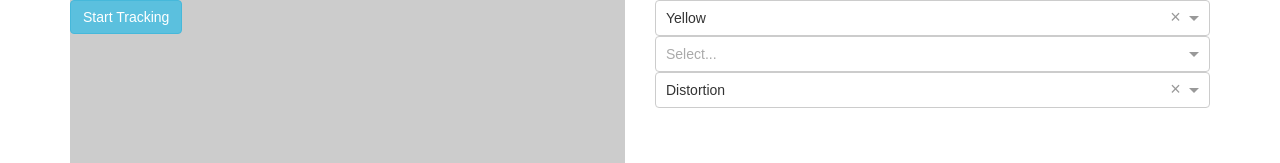
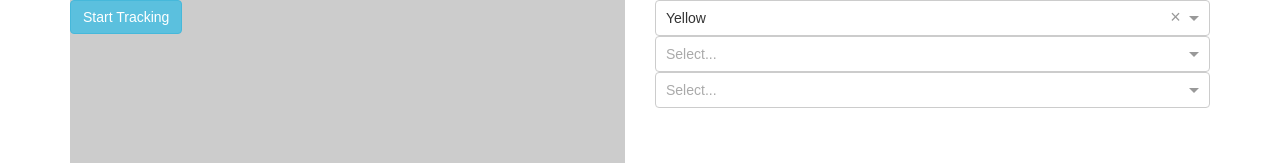
Before and after one commit to Caroisawesome/ColorToSound, a React (Create React App) app in the folder color-music/: page / in a window 1280 px wide. Shown: the top 163 px of the page. Built offline with nearby package versions, Linux system fonts and the light colour scheme.

Commit message:
controls now tied to tracker class

```diff
--- a/color-music/src/components/ColorTrackerClass.js
+++ b/color-music/src/components/ColorTrackerClass.js
@@ -4,17 +4,17 @@ import $ from 'jquery';
 import Tone from 'tone';
 
 class ColorNoiseMaker {
-    constructor(videoId, canvasId, controls) {
+    constructor(videoId, canvasId, settings) {
 	this.makeNoise = true;
-	this.colors = ['magenta', 'cyan', 'yellow'];
+	this.colors = [settings.color]
 	this.videoId ='#'+videoId;
 	this.canvas = $('#'+canvasId)[0];
 	this.context = this.canvas.getContext('2d');
 	this.polySynth = new Tone.PolySynth(4, Tone.Synth).toMaster();
-	this.distortion = new Tone.Distortion().toMaster();
+	this.distortion = new Tone[settings.effect]().toMaster();
 	this.colorTracker = new tracking.ColorTracker(this.colors);
 
-	this.CScale = ["C3","D3","E3","F3","G3","A3","B3","C4","D4","E4","F4","G4","A4","B4"];
+	this.CScale = settings.scale;
 
 	this.initTracking();
     }
--- a/color-music/src/components/controlOptions.js
+++ b/color-music/src/components/controlOptions.js
@@ -7,10 +7,10 @@ const OPTIONS = () => { return {
     },
 
     effect: {
-	distortion: { label:"Distortion", value: "distortion"},
-	tremolo: { label:"Tremolo", value: "tremolo"},
-	phaser: { label:"Phaser", value: "phaser"},
-	chorus: { label:"Chorus", value: "chorus"}
+	distortion: { label:"Distortion", value: "Distortion"},
+	tremolo: { label:"Tremolo", value: "Temolo"},
+	phaser: { label:"Phaser", value: "Phaser"},
+	chorus: { label:"Chorus", value: "Chorus"}
     },
 
     scale: {
--- a/color-music/src/components/views/App.js
+++ b/color-music/src/components/views/App.js
@@ -1,5 +1,6 @@
 import React, { Component } from 'react';
 import ColorNoiseMaker from './../ColorTrackerClass.js';
+import OPTIONS from './../controlOptions';
 
 class App extends Component {
 
@@ -14,7 +15,15 @@ class App extends Component {
     }
 
     componentDidMount() {
-	this.noiseMaker = new ColorNoiseMaker(this.state.videoId, this.state.canvasId, this.props.controls);
+	this.trackers = this.props.controls.map(control => {
+	    const settings = {
+		color: OPTIONS().color[control.color].value,
+		effect: OPTIONS().effect[control.effect].value,
+		scale: OPTIONS().scale[control.scale].value
+	    }
+
+	    return new ColorNoiseMaker(this.state.videoId, this.state.canvasId, settings);
+	});
     }
 
   render() {
```
